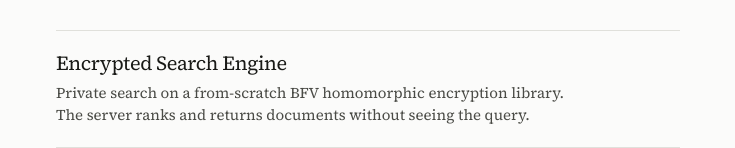
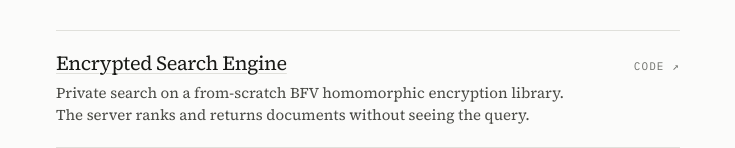
Before and after one commit to mhbtz1/personal-website, a React (Vite) app: page /projects in a window 1280 px wide. Shown: the part 172-320 px from the top of the page, without its empty margins (272-1007 px from the left). Built offline with nearby package versions, Linux system fonts and the light colour scheme.

Commit message:
Red circle favicon; link encrypted search engine to bfv-private-search
- SVG favicon with a multi-size ICO fallback replaces the MH icon
- Encrypted Search Engine links to github.com/mhbtz1/bfv-private-search

```diff
--- a/index.html
+++ b/index.html
@@ -9,7 +9,8 @@
     <title>Matthew Habtezgi</title>
     <!--app-head-->
 
-    <link rel="icon" href="/favicon.ico" sizes="any" />
+    <link rel="icon" href="/favicon.ico" sizes="32x32" />
+    <link rel="icon" href="/favicon.svg" type="image/svg+xml" />
     <link rel="apple-touch-icon" href="/apple-touch-icon.png" />
     <link
       rel="alternate"
--- a/src/data/projects.ts
+++ b/src/data/projects.ts
@@ -16,7 +16,7 @@ export const PROJECTS: Project[] = [
     title: 'Encrypted Search Engine',
     summary:
       'Private search on a from-scratch BFV homomorphic encryption library. The server ranks and returns documents without seeing the query.',
-    links: [],
+    links: [{ label: 'Code', href: 'https://github.com/mhbtz1/bfv-private-search' }],
   },
   {
     slug: 'effectful-prompt-optimizer',
```
Also changed, not shown: public/favicon.svg (added), 1 other file (tests, documents, lock files or other folders).
